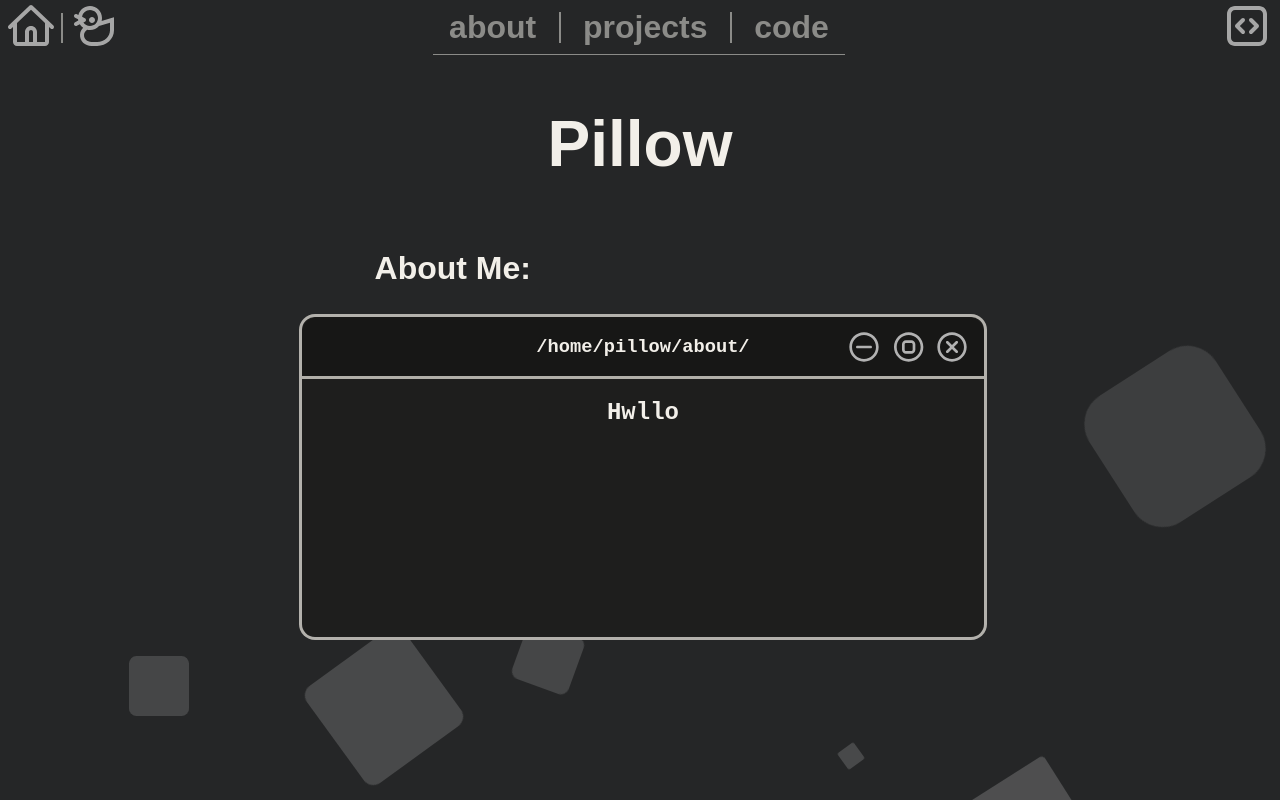
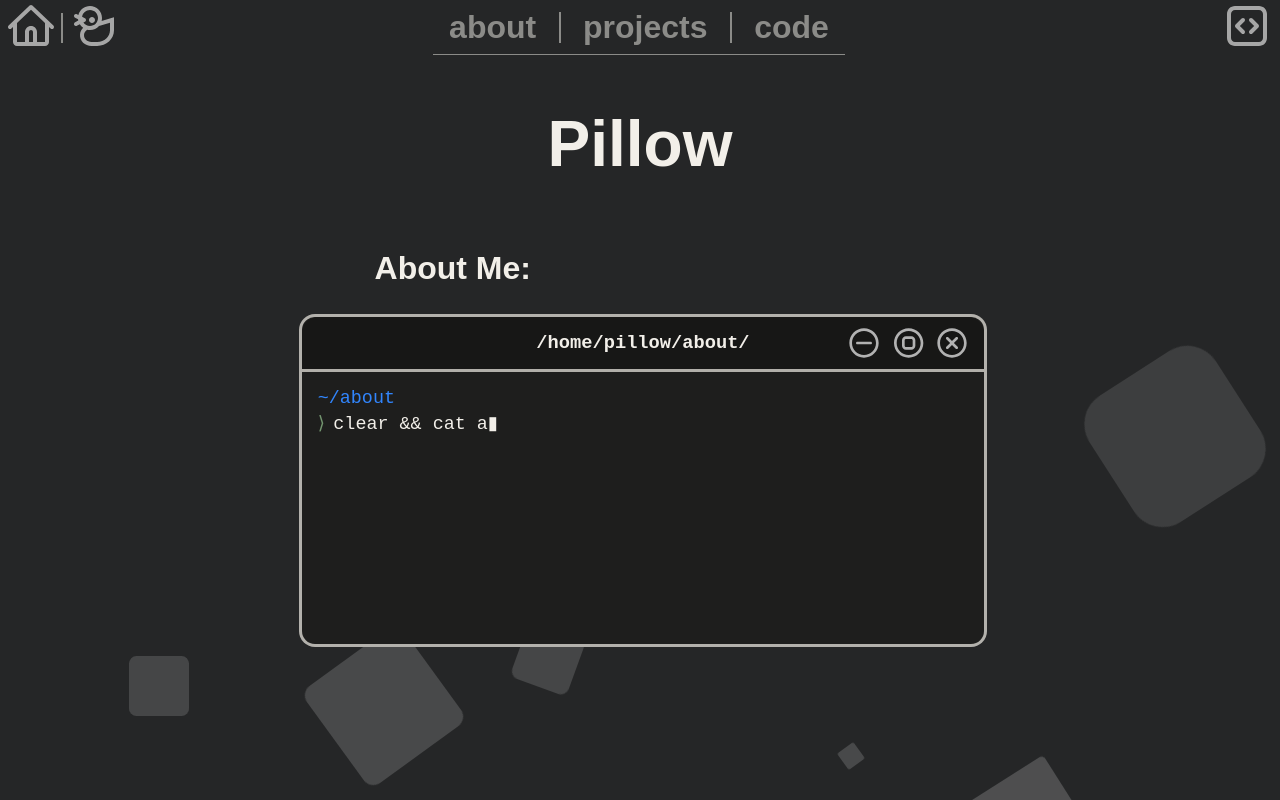
Before and after one commit to PillowGit/personal-website, a SvelteKit app: page / in a window 1280 px wide. Built offline with nearby package versions, Linux system fonts and the light colour scheme; a web font is replaced by a local one.

Commit message:
Basic terminal typing done

```diff
--- a/src/lib/components/shell.svelte
+++ b/src/lib/components/shell.svelte
@@ -28,10 +28,11 @@
         --shell-darker-bg: color-mix(in srgb, var(--main-color) 12.5%, black);
         display: flex;
         flex-direction: column;
+        justify-content: flex-start;
         align-items: center;
 
         margin-left: 5%;
-        min-width: 90%;
+        width: 90%;
         min-height: 20rem;
 
         background-color: var(--shell-darker-bg);
@@ -47,6 +48,7 @@
         border-bottom: 0.2rem solid var(--shell-outlines);
         border-top-left-radius: 1rem;
         border-top-right-radius: 1rem;
+        height: 3.25rem;
         width: 100%;
         background-color: var(--shell-lighter-bg);
     }
--- /dev/null
+++ b/src/lib/components/shelldisplays/aboutme.svelte
@@ -0,0 +1,103 @@
+<script lang="ts">
+  import { onMount } from 'svelte';
+  export let allow_typing: boolean = false;
+
+  let input_field: string = "▮"; // cat aboutme.txt
+
+  // Basic sleep function
+  async function sleep(ms: number) {
+    return new Promise(resolve => setTimeout(resolve, ms));
+  }
+
+  // Function to type the input command
+  async function typeInputCmd() {
+    let input_text = "clear && cat aboutme.txt";
+    let i = 0;
+    while (i < input_text.length) {
+      input_field = input_text.slice(0, i+1) + "▮";
+      i++;
+      await sleep(150);
+    }
+    await sleep(1000);
+    input_field = input_text;
+  }
+  // Function to completely remove the shell-input element
+  function removeShellInput() {
+    let shell_input: HTMLElement | null = document.querySelector('.shell-input');
+    if (shell_input) {
+      shell_input.remove();
+    }
+  }
+
+  onMount(async () => {
+    await sleep(3000);
+    while (!allow_typing) {
+      await sleep(200);
+    }
+    await typeInputCmd();
+    removeShellInput();
+  });
+</script>
+
+<div class="content-container">
+  <div class="shell-input">
+    <div class="input-title">
+      ~/about
+    </div>
+    <div class="input-line">
+      <div class="prompt">
+        ⟩
+      </div>
+      <div class="input-text">
+        {input_field}
+      </div>
+    </div>
+  </div>
+</div>
+
+<style>
+  .content-container {
+    display: flex;
+    flex-direction: column;
+    align-items: left;
+
+    width: 100%;
+    min-height: 17rem;
+    border-bottom-left-radius: 1rem;
+    border-bottom-right-radius: 1rem;
+  }
+  .shell-input {
+    min-height: 5rem;
+
+    display: flex;
+    flex-direction: column;
+    align-items: left;
+    justify-content: center;
+  }
+  .input-title {
+    font-size: 1.15rem;
+    margin-left: 1rem;
+    margin-top: 0.5rem;
+
+    color: var(--color3);
+  }
+  .input-line {
+    font-size: 1.15rem;
+    margin-left: 1rem;
+    margin-top: 0.2rem;
+    margin-bottom: 0.5rem;
+
+    display: flex;
+    align-items: flex-end;
+    width: 97%;
+  }
+  .prompt {
+    width: 1rem;
+    color: var(--color5);
+    align-self: flex-start;
+  }
+  .input-text {
+    width: 100%;
+    text-wrap: balance;
+  }
+</style>
--- a/src/routes/+page.svelte
+++ b/src/routes/+page.svelte
@@ -1,7 +1,9 @@
 <script lang="ts">
+    import AboutMe from "$lib/components/shelldisplays/aboutme.svelte";
+    import Shell from "$lib/components/shell.svelte";
+
     import PageBg from "$lib/components/pagebg.svelte";
     import Navbar from "$lib/components/navbar.svelte";
-    import Shell from "$lib/components/shell.svelte";
 
     let navbar_choice: string = "";
     let navbar_index: number = -1;
@@ -19,7 +21,7 @@
             About Me:
         </h2>
         <Shell shell_title="/home/pillow/about/">
-            <h2>Hwllo</h2>
+            <AboutMe allow_typing={true}/>
         </Shell>
     </div>
 
```
